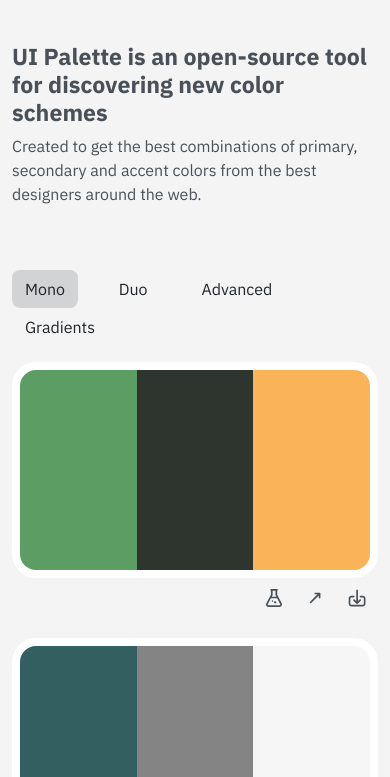
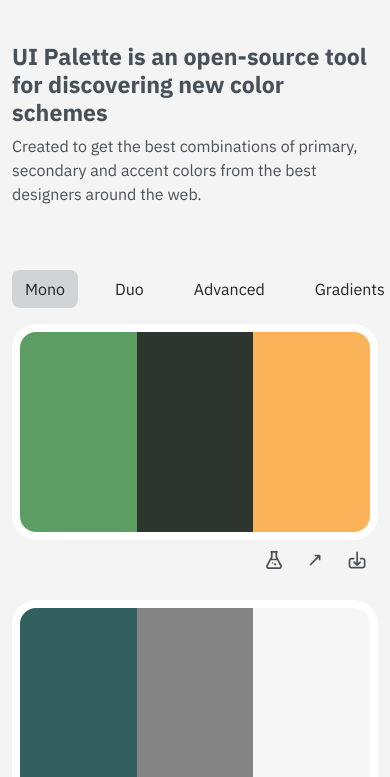
Before and after one commit to monzanifabio/uipalette.design, a plain HTML site: page index.html in a window 390 px wide. Shown: the part 67-844 px from the top of the page. Drawn offline with nearby package versions, Linux system fonts and the light colour scheme.

Commit message:
filterNav mobile styling

```diff
--- a/css/style.css
+++ b/css/style.css
@@ -50,6 +50,7 @@
   top: 60px;
   z-index: 100;
   background-color: #F4F4F4;
+  overflow: scroll;
 }
 
 /* =============================================================================
--- a/index.html
+++ b/index.html
@@ -33,7 +33,7 @@
   </section>
 
   <div id="filterNav" class="pt-3 pb-3">
-    <div class="container-fluid">
+    <div class="container-fluid d-flex">
       <button id="monoBtn" class="btn tab filter-active me-4" onclick="activeTab(this); getMonoPalette();">Mono</button>
       <button id="duoBtn" class="btn tab me-4" onclick="activeTab(this); getDuoPalette();">Duo</button>
       <button id="advBtn" class="btn tab me-4" onclick="activeTab(this); getAdvancePalette();">Advanced</button>
```
